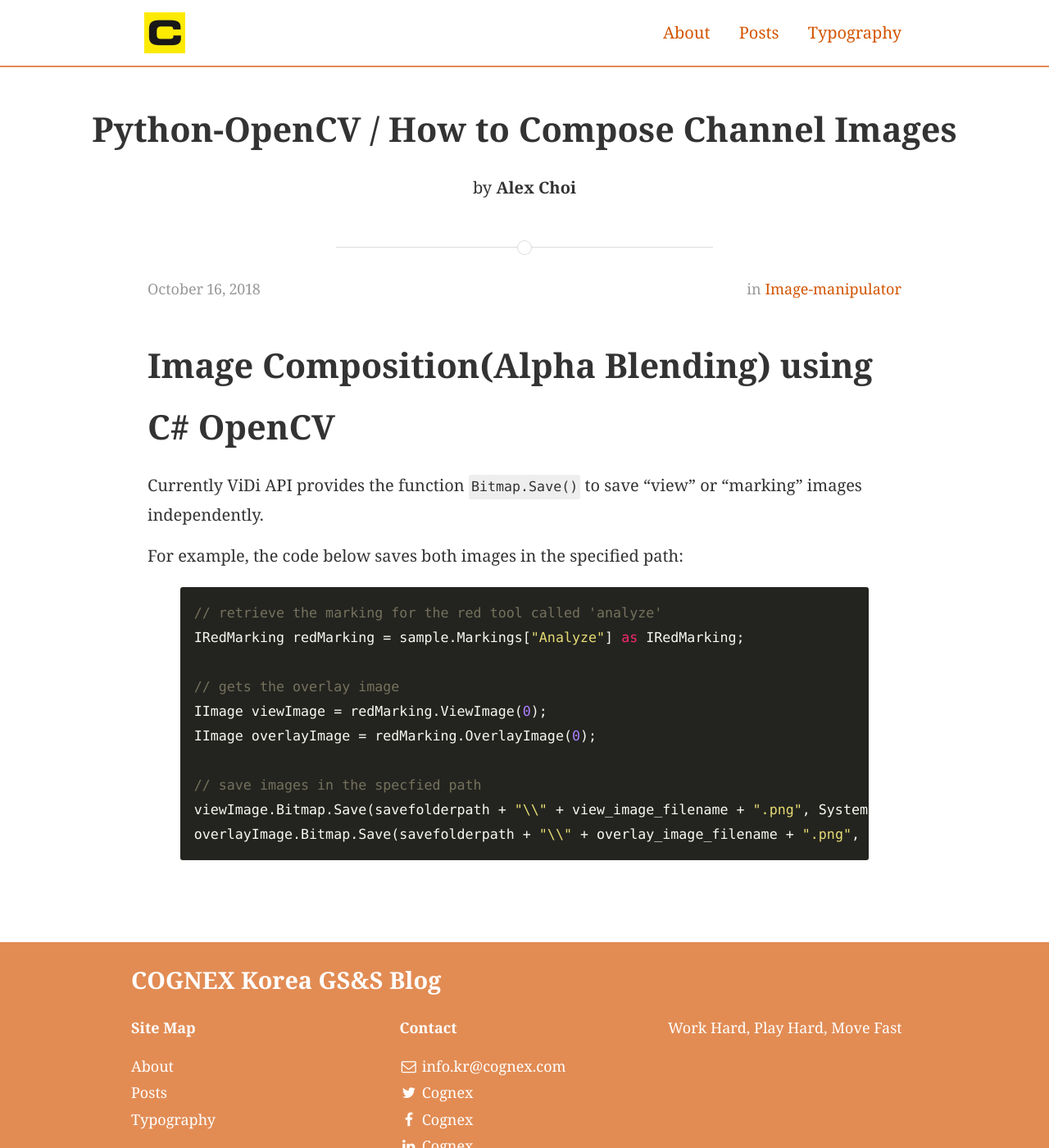
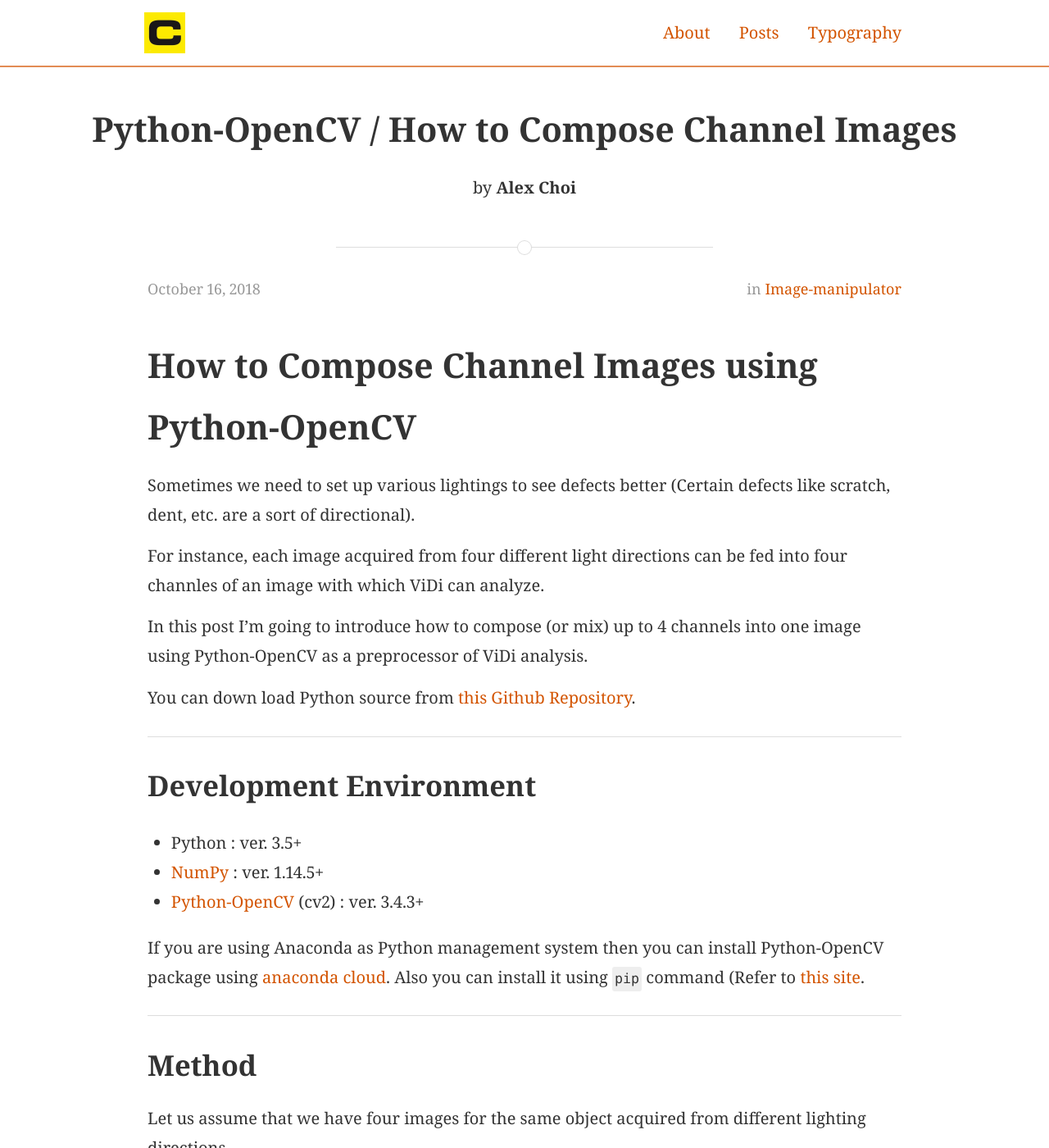
Before and after one commit to CognexKorea/CognexKorea.github.io, a Jekyll site: the page built from _posts/2018-10-16-ChannelImageComposition.markdown, in a window 1280 px wide and 1400 px high. Shown: the whole window at 82% size. Built offline with Jekyll 4.4.1, drawn with Linux system fonts in a browser that asks for light colours; nearby versions of some CDN libraries; some of the changed text lies outside the part shown.

````diff
--- a/_posts/2018-10-16-ChannelImageComposition.markdown
+++ b/_posts/2018-10-16-ChannelImageComposition.markdown
@@ -6,20 +6,159 @@ author: Alex Choi
 categories: Image-Manipulator
 ---
 
-# Image Composition(Alpha Blending) using C# OpenCV
-Currently ViDi API provides the function `Bitmap.Save()` to save "view" or "marking" images independently.
+# How to Compose Channel Images using Python-OpenCV
 
-For example, the code below saves both images in the specified path:
+Sometimes we need to set up various lightings to see defects better (Certain defects like scratch, dent, etc. are a sort of directional).
 
-{% highlight csharp %}
-// retrieve the marking for the red tool called 'analyze'
-IRedMarking redMarking = sample.Markings["Analyze"] as IRedMarking;
+For instance, each image acquired from four different light directions can be fed into four channles of an image with which ViDi can analyze.
 
-// gets the overlay image
-IImage viewImage = redMarking.ViewImage(0);
-IImage overlayImage = redMarking.OverlayImage(0);
+In this post I'm going to introduce how to compose (or mix) up to 4 channels into one image using Python-OpenCV as a preprocessor of ViDi analysis.
 
-// save images in the specfied path
-viewImage.Bitmap.Save(savefolderpath + "\\" + view_image_filename + ".png", System.Drawing.Imaging.ImageFormat.Png);
-overlayImage.Bitmap.Save(savefolderpath + "\\" + overlay_image_filename + ".png", System.Drawing.Imaging.ImageFormat.Png);
+You can down load Python source from [this Github Repository](https://github.com/gchoi/Python-OpenCV-Channel-Image-Composition).
+
+------
+## Development Environment
+* Python : ver. 3.5+
+* [NumPy](https://pypi.org/project/numpy/) : ver. 1.14.5+
+* [Python-OpenCV](https://pypi.org/project/opencv-python/) (cv2) : ver. 3.4.3+
+
+If you are using Anaconda as Python management system then you can install Python-OpenCV package using [anaconda cloud](https://anaconda.org/conda-forge/opencv).
+Also you can install it using `pip` command (Refer to [this site](https://pypi.org/project/opencv-python/).
+
+------
+## Method
+Let us assume that we have four images for the same object acquired from different lighting directions.
+
+<img src="{{ site.baseurl }}/assets/posts/2018-10-30-ViDiCSharpRuntimeDynamicMasking/01.png">
+
+Then each image is fed into the channel one by one, for example, R, G, B and A - the composition images must support 4 channels i.e. PNG, TIF, etc.
+
+<img src="{{ site.baseurl }}/assets/posts/2018-10-30-ViDiCSharpRuntimeDynamicMasking/02.png">
+
+------
+## Code
+
+Python code that composes channels is as follows:
+
+{% highlight python %}
+# -*- coding: utf-8 -*-
+"""
+Created on Tue Apr 17 22:51:38 2018
+@ author: alex choi
+@ purpose: composition of multi-channels from different lighting angles
+@ note: input image filename convention:
+       any image file format would be ok, but filename should be as following
+       1-1.bmp, 1-2.bmp, 1-3.bmp, 1-4.bmp
+       2-1.bmp, 2-2.bmp, 2-3.bmp, 2-4.bmp
+       3-1.bmp, 3-2.bmp, 3-3.bmp, 3-4.bmp
+       ...
+       maximum 4 channels allowed
+"""
+
+#########################################################################
+#      USER DEFINITION
+########################################################################
+## define input & output path
+# @input path : where your input channel images
+# @output path : where to put your composition images
+NUM_LIGHT_DIRECTION = 4  # number of lighting directions
+INPUT_IMAGE_PATH = './SourceImages'
+OUTPUT_IMAGE_PATH = './ResultImages'
+OUTPUT_IMAGE_NAME = 'ChannelMixed'
+OUTPUT_IMAGE_FORMAT = 'bmp'
+LIGHT_SELECTION = [1, 2, 3, 4]
+#########################################################################
+
+## import libraries
+import os, errno
+import sys
+from os import walk
+import numpy as np
+import cv2
+
+#########################################################################
+# @function : main
+#########################################################################
+def main():
+    if(len(LIGHT_SELECTION) > 4):
+        sys.exit()
+
+    ## create output path if not exist
+    try:
+        os.makedirs(OUTPUT_IMAGE_PATH)
+    except OSError as e:
+        if e.errno != errno.EEXIST:
+            raise
+
+    ## file list from input path
+    flist = []
+    for (dirpath, dirnames, filenames) in walk(INPUT_IMAGE_PATH):
+        flist.extend(filenames)
+        break
+
+    ## initialize image mat
+    tmp = cv2.imread(os.path.join(INPUT_IMAGE_PATH, flist[0]))
+    img = np.zeros(shape=[tmp.shape[0], tmp.shape[1], len(LIGHT_SELECTION)], dtype=int)
+
+    ## generate channel mixed images
+    for filename in flist:
+        tmp = filename.split("-")
+        fileIdx = tmp[0]
+
+        chNo = tmp[1].split(".%s" % (OUTPUT_IMAGE_FORMAT))[0]
+
+        fileIdx = int(fileIdx)
+        chNo = int(chNo)
+
+        if(chNo in LIGHT_SELECTION):
+            idx = LIGHT_SELECTION.index(chNo)
+            tmp = cv2.imread(os.path.join(INPUT_IMAGE_PATH, filename))
+            tmp = cv2.cvtColor(tmp, cv2.COLOR_BGR2GRAY)
+            img[:,:,idx] = tmp
+
+
+        if(chNo == NUM_LIGHT_DIRECTION):
+            fname = os.path.join(OUTPUT_IMAGE_PATH, "%s-%03d.png" % (OUTPUT_IMAGE_NAME, fileIdx))
+            cv2.imwrite(fname, img)
+            print("Saved : %s" % (fname))
+
+
+if __name__ == "__main__":
+    main()
 {% endhighlight %}
+
+------
+## Usage
+Usage is very simple. You should just care about `User Definitions`.
+
+```
+NUM_LIGHT_DIRECTION = 4  # number of lighting directions
+INPUT_IMAGE_PATH = './SourceImages'
+OUTPUT_IMAGE_PATH = './ResultImages'
+OUTPUT_IMAGE_NAME = 'ChannelMixed'
+OUTPUT_IMAGE_FORMAT = 'bmp'
+LIGHT_SELECTION = [1, 2, 3, 4]
+```
+
+While the user-defined variables are thought to be self-explanatory, I want to explain more about `LIGHT_SELECTION`.
+
+ `LIGHT_SELECTION` is the sequence of the image selection that you can choose from. You can select 1, 2, 3 or 4 images and set the sequence of the images.
+
+ For instance, `LIGHT_SELECTION = [3, 1, 4, 2]` means:
+ * 3rd input image fed into 1st channel of output image.
+ * 1st input image fed into 2nd channel of output image.
+ * 4th input image fed into 3rd channel of output image.
+ * 2nd input image fed into 4th channel of output image.
+
+Or, `LIGHT_SELECTION = [3, 1, 4]` means:
+* 3rd input image fed into 1st channel of output image.
+* 1st input image fed into 2nd channel of output image.
+* 4th input image fed into 3rd channel of output image.
+
+------
+## Examples
+I give you some examples.
+
+<img src="{{ site.baseurl }}/assets/posts/2018-10-30-ViDiCSharpRuntimeDynamicMasking/03.png">
+
+<img src="{{ site.baseurl }}/assets/posts/2018-10-30-ViDiCSharpRuntimeDynamicMasking/04.png">
--- a/_posts/2018-10-30-ViDiCSharpRuntimeDynamicMasking.markdown
+++ b/_posts/2018-10-30-ViDiCSharpRuntimeDynamicMasking.markdown
@@ -1,7 +1,7 @@
 ---
 layout: post
-title:  "ViDi / C# Runtime Runtime Dynamic Masking"
-date:   2018-10-30 10:25:00
+title:  "ViDi / C# Runtime Dynamic Masking"
+date:   2018-10-29 10:25:00
 author: Alex Choi
 categories: Deep-Learning
 ---
````
Also changed, not shown: _layouts/page_divider.html (+7 -0 lines), Gemfile.lock, assets/posts/2018-10-30-ViDiCSharpRuntimeDynamicMasking/01.png (added), assets/posts/2018-10-30-ViDiCSharpRuntimeDynamicMasking/02.png (added), assets/posts/2018-10-30-ViDiCSharpRuntimeDynamicMasking/03.png (added), assets/posts/2018-10-30-ViDiCSharpRuntimeDynamicMasking/04.png (added).
